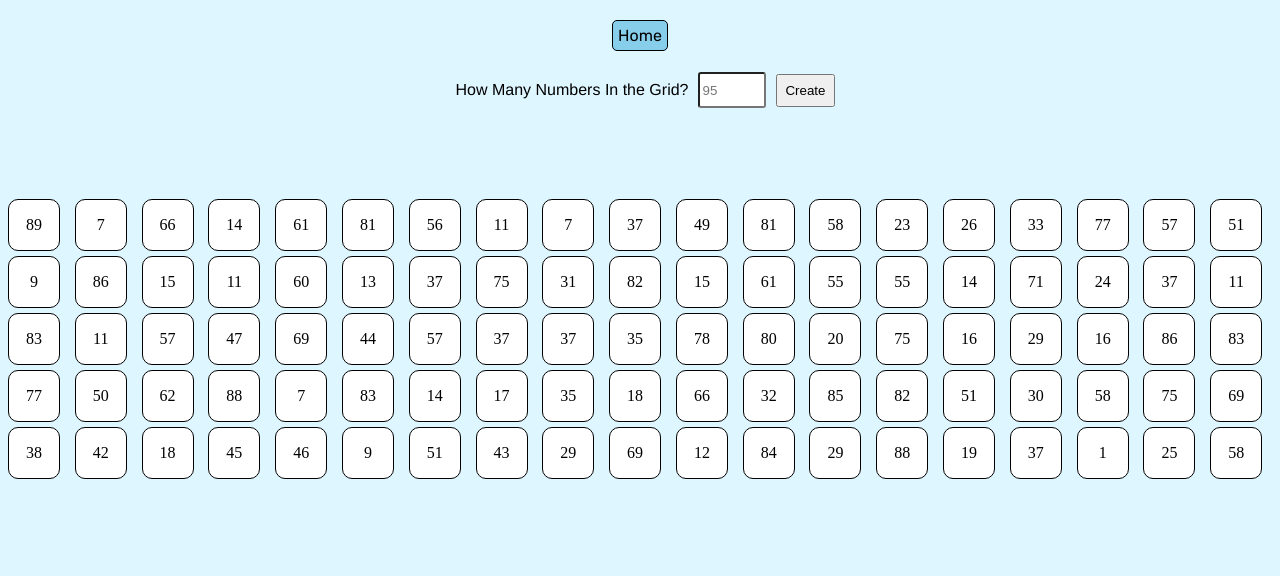
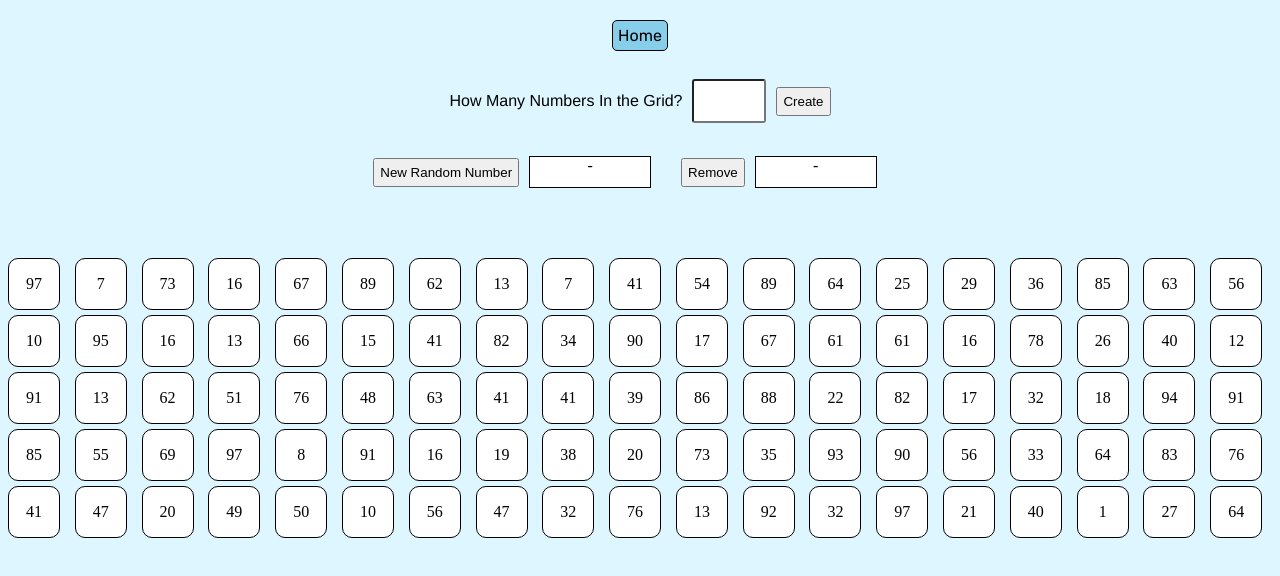
Before and after one commit to moakarlsson/U2_DDU2, a plain HTML site: page remove/index.html in a window 1280 px wide. Drawn offline with Linux system fonts and the light colour scheme.

Commit message:
Made buttons for Remove-page

```diff
--- a/common.css
+++ b/common.css
@@ -22,7 +22,7 @@ a{
     border: 1px solid black;
     border-radius: 5px;
     padding: 5px;
-    margin: 0 5px 0 5px;
+    margin: 0 5px 25px 5px;
     background-color: skyblue;
 }
 
@@ -41,3 +41,36 @@ a{
     font-size: 16px;
     background-color: white;
 }
+
+.flex-center {
+    display: flex;
+    align-items: center;
+    justify-content: center;
+    gap: 10px;
+}
+
+.grid-container {
+    display: grid;
+    grid-template-columns: repeat(19, 1fr);
+    gap: 5px;
+    margin-top: 70px;
+}
+
+.box {
+    display: flex;
+    align-items: center;
+    justify-content: center;
+    border: 1px solid black;
+    border-radius: 10px;
+    width: 50px;
+    height: 50px;
+    font-size: 16px;
+    background-color: white;
+}
+
+p {
+    font-family: "Helvetica", Arial, sans-serif;
+}
+button{
+    padding: 5px;
+}
--- a/common.js
+++ b/common.js
@@ -1,48 +1,32 @@
 let numbersContainer = document.getElementById("numbers");
-let controlsContainer = document.getElementById("controls");
 let creatorContainer = document.getElementById("creator");
-
 let main = document.createElement("main");
-
-
 let commonBoxContainer = document.createElement("div");
-commonBoxContainer.style.display = "flex";
-commonBoxContainer.style.alignItems = "center";
-commonBoxContainer.style.justifyContent = "center";
+commonBoxContainer.classList.add("flex-center");
 
 let input = document.createElement("input");
 input.type = "text";
 input.style.width = "60px";
 input.style.height = "30px";
 input.style.borderRadius = "3px";
-input.placeholder = "95";
+input.style.padding = "5px";
+input.style.fontSize = "16px";
 
 let createButton = document.createElement ("button");
 document.body.append(main);
 main.append(commonBoxContainer);
 createButton.textContent = "Create";
-createButton.style.marginLeft = "10px"
-createButton.style.padding = "7px";
 
 let howManyNumbersText = document.createElement("p");
 howManyNumbersText.textContent = "How Many Numbers In the Grid?";
-howManyNumbersText.style.fontFamily = "Helvetica";
-howManyNumbersText.style.margin = "30px 10px";
 
-commonBoxContainer.append(howManyNumbersText);
-commonBoxContainer.append(input);
-commonBoxContainer.append(createButton);
+commonBoxContainer.append(howManyNumbersText, input, createButton);
 creatorContainer.appendChild(commonBoxContainer);
 
-
-
 let boxContainer = document.createElement("div");
-    boxContainer.style.display = "grid";
-    boxContainer.style.gridTemplateColumns = "repeat(19, 1fr)";
-    boxContainer.style.gap = "5px";
-    boxContainer.style.marginTop = "70px";
-    numbers.appendChild(boxContainer);
-    let boxesArray = [];
+boxContainer.classList.add("grid-container");
+numbersContainer.appendChild(boxContainer);
+let boxesArray = [];
 
 numbers.appendChild(boxContainer);
 
@@ -51,14 +35,12 @@ function createBoxesForAll(count){
     boxesArray = [];
     for (let i = 0; i < count; i++){
         let box = document.createElement("div");
-        let randomNumber = Math.floor(Math.random()*90) + 1;
+        let randomNumber = Math.floor(Math.random()*99) + 1;
         box.textContent = randomNumber;
         box.classList.add("boxStyle")
         boxContainer.appendChild(box);
         boxesArray.push(box);
     }
-
-
 }
 createBoxesForAll(95);
 
--- a/remove/index.css
+++ b/remove/index.css
@@ -0,0 +1,15 @@
+.control{
+    display: flex;
+    justify-content: center;
+    align-items: center;
+    margin-top: 30px;
+}
+#new_random_number_result,
+#remove_result{
+    margin-left: 10px; margin-right: 30px;
+    background-color: white;
+    width: 120px;
+    height: 30px;
+    text-align: center;
+    border: 1px solid black;
+}
--- a/remove/index.html
+++ b/remove/index.html
@@ -13,10 +13,13 @@
         <a href="../index.html">Home</a>
     </div>
     <div id="controls">
-        <div id="creator">
+        <div id="creator"></div>
+        <div class="control">
+            <button>New Random Number</button>
+            <div id="new_random_number_result">-</div>
+            <button>Remove</button>
+            <div id="remove_result">-</div>
         </div>
-        <div class="control"></div>
-        <div class="control"></div>
       </div>
       <div id="numbers"></div>
 </body>
```
Also changed, not shown: sum/index.js (+6 -3 lines).
